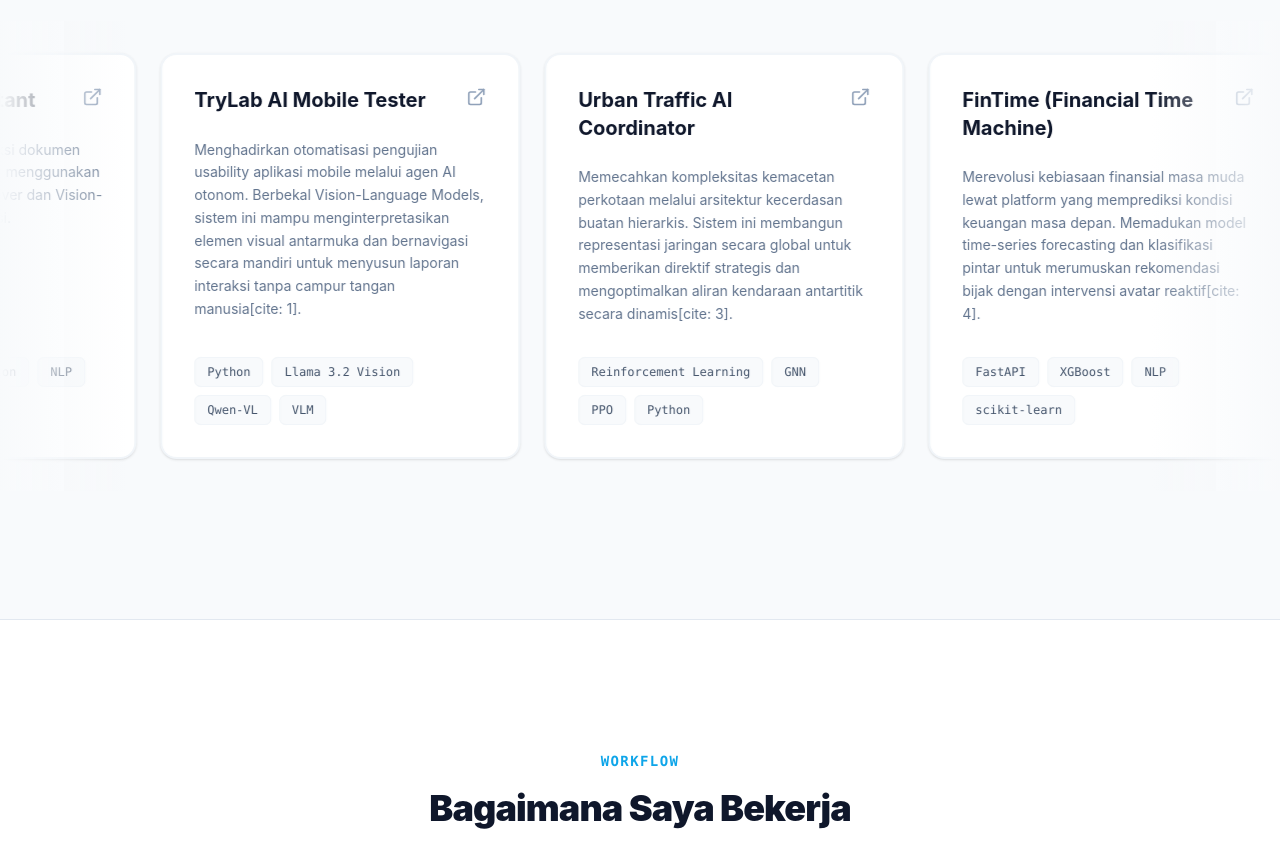
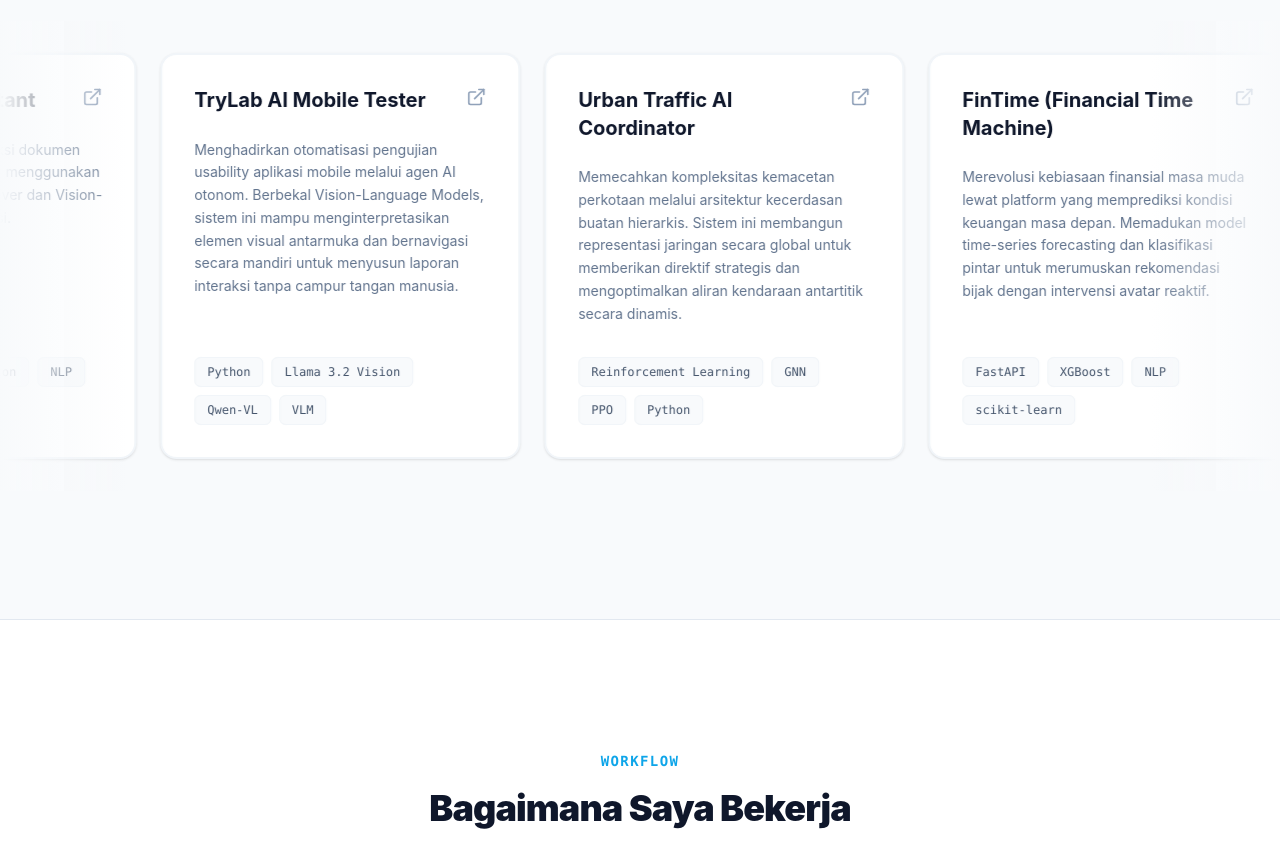
Before and after one commit to SatriaHadiWiyana7/website_porto, a React (Vite) app: page / in a window 1280 px wide. Shown: the part 2460-3327 px from the top of the page. Built offline with nearby package versions, Linux system fonts and the light colour scheme.

Commit message:
Fix: Add new Item

```diff
--- a/src/data/content.js
+++ b/src/data/content.js
@@ -3,18 +3,32 @@
     nav: {
       services: "Layanan", portfolio: "Portofolio", workflow: "Alur Kerja", reviews: "Ulasan", faq: "FAQ"
     },
+    footer: {
+      desc: "Merancang ekosistem perangkat lunak cerdas secara end-to-end. Mari terhubung dan bangun solusi inovatif bersama.",
+      copyright: "© 2026 Satria Hadi Wiyana. Hak Cipta Dilindungi."
+    },
     booking: {
       badge: "Mari Berkolaborasi",
       title: "Jadwalkan Sesi Anda",
       desc: "Pilih tanggal yang sesuai untuk membahas arsitektur proyek, optimasi sistem, atau peluang freelance lainnya.",
+      profileRole: "AI/ML ENGINEER & FULL-STACK DEVELOPER",
+      sessionTitle: "Discovery Session",
+      duration: "30 min",
+      webConf: "Detail web conference akan diberikan setelah konfirmasi.",
+      profileDesc: "Selamat datang. Sebagai Machine Learning Engineer & Full-Stack Developer, saya berfokus pada perancangan sistem cerdas end-to-end dengan spesialisasi di bidang NLP, Computer Vision, dan inferensi model lokal untuk menjamin privasi data serta efisiensi biaya. Silakan tentukan jadwal diskusi yang tersedia untuk mengeksplorasi kebutuhan arsitektur AI, optimalisasi sistem, atau skalabilitas produk Anda.",
+      dateLabel: "Pilih Tanggal",
+      timezone: "Zona waktu: Waktu Indonesia Barat (WIB)",
       formName: "Nama Lengkap",
       formEmail: "Alamat Email",
-      formDate: "Pilih Tanggal",
       formMessage: "Deskripsi Proyek / Topik Diskusi",
+      formMessagePlaceholder: "Deskripsikan kebutuhan AI / Web Anda di sini...",
       btnSubmit: "Kirim Jadwal",
       btnLoading: "Mengirim...",
       successMsg: "Pesan terkirim! Saya akan segera menghubungi Anda untuk konfirmasi.",
-      errorMsg: "Gagal mengirim pesan. Silakan coba lagi atau hubungi via email langsung."
+      errorMsg: "Gagal mengirim pesan. Silakan coba lagi atau hubungi via email langsung.",
+      alertDate: "Silakan pilih tanggal pada kalender terlebih dahulu!",
+      maintenanceTitle: "Sistem Sedang Maintenance",
+      maintenanceDesc: "Mohon maaf, sistem penjadwalan otomatis sedang dalam pemeliharaan atau telah mencapai batas kuota layanan. Silakan hubungi saya langsung melalui email: satriahadiwiyana7@gmail.com"
     },
     hero: {
       badge: "AI/ML ENGINEER & FULL-STACK DEVELOPER",
@@ -62,43 +76,43 @@
       },
       {
         title: "TryLab AI Mobile Tester",
-        desc: "Menghadirkan otomatisasi pengujian usability aplikasi mobile melalui agen AI otonom. Berbekal Vision-Language Models, sistem ini mampu menginterpretasikan elemen visual antarmuka dan bernavigasi secara mandiri untuk menyusun laporan interaksi tanpa campur tangan manusia[cite: 1].",
+        desc: "Menghadirkan otomatisasi pengujian usability aplikasi mobile melalui agen AI otonom. Berbekal Vision-Language Models, sistem ini mampu menginterpretasikan elemen visual antarmuka dan bernavigasi secara mandiri untuk menyusun laporan interaksi tanpa campur tangan manusia.",
         tech: ["Python", "Llama 3.2 Vision", "Qwen-VL", "VLM"],
         link: "#"
       },
       {
         title: "Urban Traffic AI Coordinator",
-        desc: "Memecahkan kompleksitas kemacetan perkotaan melalui arsitektur kecerdasan buatan hierarkis. Sistem ini membangun representasi jaringan secara global untuk memberikan direktif strategis dan mengoptimalkan aliran kendaraan antartitik secara dinamis[cite: 3].",
+        desc: "Memecahkan kompleksitas kemacetan perkotaan melalui arsitektur kecerdasan buatan hierarkis. Sistem ini membangun representasi jaringan secara global untuk memberikan direktif strategis dan mengoptimalkan aliran kendaraan antartitik secara dinamis.",
         tech: ["Reinforcement Learning", "GNN", "PPO", "Python"],
         link: "#"
       },
       {
         title: "FinTime (Financial Time Machine)",
-        desc: "Merevolusi kebiasaan finansial masa muda lewat platform yang memprediksi kondisi keuangan masa depan. Memadukan model time-series forecasting dan klasifikasi pintar untuk merumuskan rekomendasi bijak dengan intervensi avatar reaktif[cite: 4].",
+        desc: "Merevolusi kebiasaan finansial masa muda lewat platform yang memprediksi kondisi keuangan masa depan. Memadukan model time-series forecasting dan klasifikasi pintar untuk merumuskan rekomendasi bijak dengan intervensi avatar reaktif.",
         tech: ["FastAPI", "XGBoost", "NLP", "scikit-learn"],
         link: "#"
       },
       {
         title: "M-RAG Financial Analyst",
-        desc: "Mengekstraksi wawasan berharga dari teks, tabel angka, hingga grafik pada dokumen bisnis. Sistem analisis multimodal ini merangkum data berskala besar menjadi jawaban presisi yang dilengkapi strategi penjagaan validitas informasi yang ketat[cite: 2].",
+        desc: "Mengekstraksi wawasan berharga dari teks, tabel angka, hingga grafik pada dokumen bisnis. Sistem analisis multimodal ini merangkum data berskala besar menjadi jawaban presisi yang dilengkapi strategi penjagaan validitas informasi yang ketat.",
         tech: ["Multimodal RAG", "ChromaDB", "LLaVA", "Python"],
         link: "#"
       },
       {
         title: "AgriRAG Smart Agriculture",
-        desc: "Mewujudkan panduan agrikultur presisi dengan sistem kecerdasan buatan terintegrasi. Platform ini mendiagnosis anomali tanaman dan meracik rekomendasi perawatan secara akurat berbekal basis data vektor dan model bahasa lokal[cite: 1].",
+        desc: "Mewujudkan panduan agrikultur presisi dengan sistem kecerdasan buatan terintegrasi. Platform ini mendiagnosis anomali tanaman dan meracik rekomendasi perawatan secara akurat berbekal basis data vektor dan model bahasa lokal.",
         tech: ["LangChain", "RAG", "Local LLM", "Vector DB"],
         link: "#"
       },
       {
         title: "CekKontrak Legal NLP",
-        desc: "Mengotomatisasi peninjauan kontrak kerja sama skala bisnis untuk memetakan anomali teks dan meminimalkan risiko tersembunyi. Model ini dilatih khusus untuk mengekstraksi informasi krusial dan menganalisis klausul perjanjian secara instan[cite: 1].",
+        desc: "Mengotomatisasi peninjauan kontrak kerja sama skala bisnis untuk memetakan anomali teks dan meminimalkan risiko tersembunyi. Model ini dilatih khusus untuk mengekstraksi informasi krusial dan menganalisis klausul perjanjian secara instan.",
         tech: ["Python", "NLP", "Machine Learning"],
         link: "#"
       },
       {
         title: "SIMBATRAS Ecosystem",
-        desc: "Membangun ekosistem platform manajemen lingkungan secara end-to-end. Dilengkapi dengan antarmuka dinamis untuk otomatisasi pelacakan saldo, komputasi laporan finansial, dan pemeliharaan integritas data berkinerja tinggi[cite: 1].",
+        desc: "Membangun ekosistem platform manajemen lingkungan secara end-to-end. Dilengkapi dengan antarmuka dinamis untuk otomatisasi pelacakan saldo, komputasi laporan finansial, dan pemeliharaan integritas data berkinerja tinggi.",
         tech: ["Laravel", "React", "PHP", "JavaScript"],
         link: "#"
       }
@@ -133,18 +147,32 @@
     nav: {
       services: "Services", portfolio: "Portfolio", workflow: "Workflow", reviews: "Reviews", faq: "FAQ"
     },
+    footer: {
+      desc: "Designing end-to-end intelligent software ecosystems. Let's connect and build innovative solutions together.",
+      copyright: "© 2026 Satria Hadi Wiyana. All Rights Reserved."
+    },
     booking: {
       badge: "Let's Collaborate",
       title: "Schedule Your Session",
       desc: "Choose a suitable date to discuss project architecture, system optimization, or other freelance opportunities.",
+      profileRole: "AI/ML ENGINEER & FULL-STACK DEVELOPER",
+      sessionTitle: "Discovery Session",
+      duration: "30 min",
+      webConf: "Web conferencing details provided upon confirmation.",
+      profileDesc: "Welcome. As a Machine Learning Engineer & Full-Stack Developer, I focus on designing end-to-end intelligent systems with specialties in NLP, Computer Vision, and local model inference to ensure data privacy and cost efficiency. Please schedule an available discussion slot to explore your AI architecture needs, system optimization, or product scalability.",
+      dateLabel: "Select a Date",
+      timezone: "Time zone: Western Indonesia Time (WIB)",
       formName: "Full Name",
       formEmail: "Email Address",
-      formDate: "Select Date",
       formMessage: "Project Description / Discussion Topic",
+      formMessagePlaceholder: "Describe your AI / Web needs here...",
       btnSubmit: "Send Request",
       btnLoading: "Sending...",
       successMsg: "Message sent! I will contact you shortly to confirm the details.",
-      errorMsg: "Failed to send message. Please try again or contact me directly via email."
+      errorMsg: "Failed to send message. Please try again or contact me directly via email.",
+      alertDate: "Please select a date from the calendar first!",
+      maintenanceTitle: "System Under Maintenance",
+      maintenanceDesc: "Apologies, the automated scheduling system is currently under maintenance or has reached its service quota. Please contact me directly via email: satriahadiwiyana7@gmail.com"
     },
     hero: {
       badge: "AI/ML ENGINEER & FULL-STACK DEVELOPER",
```
